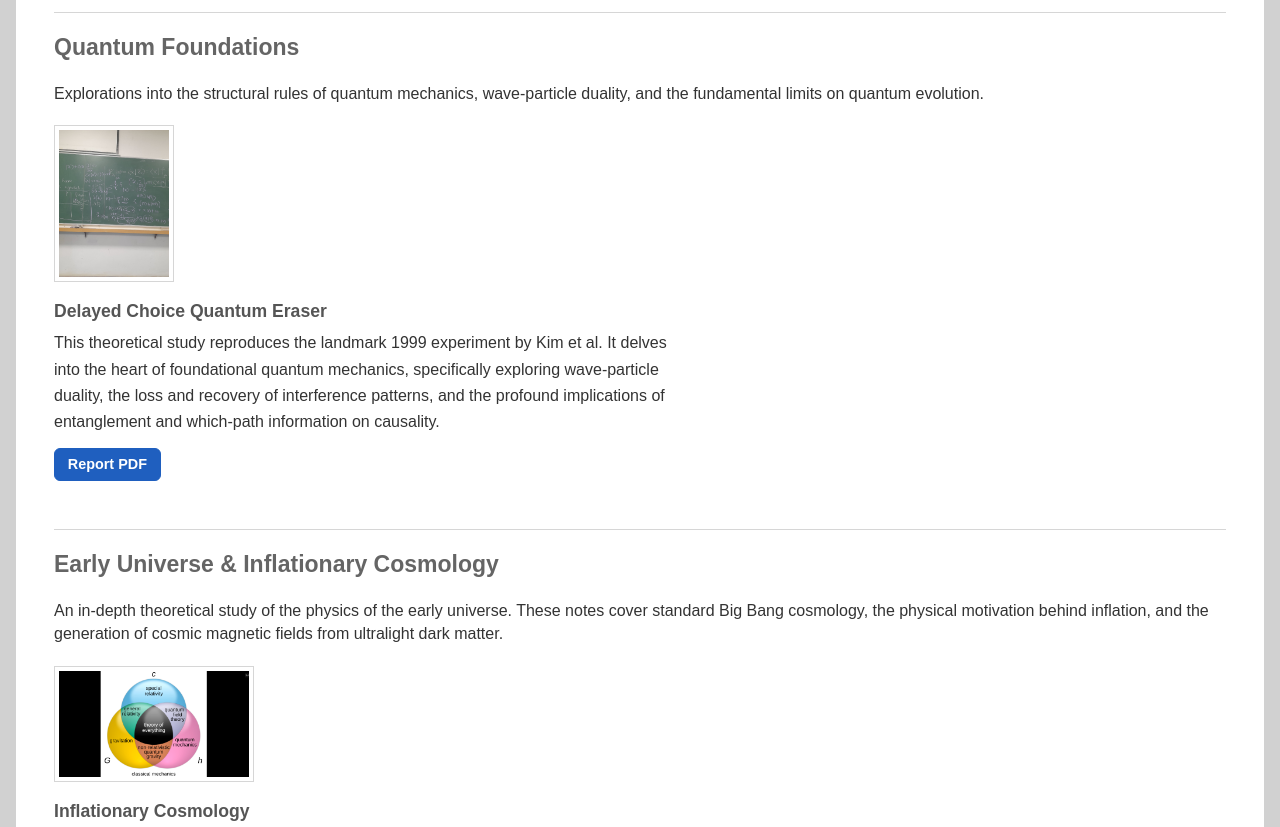
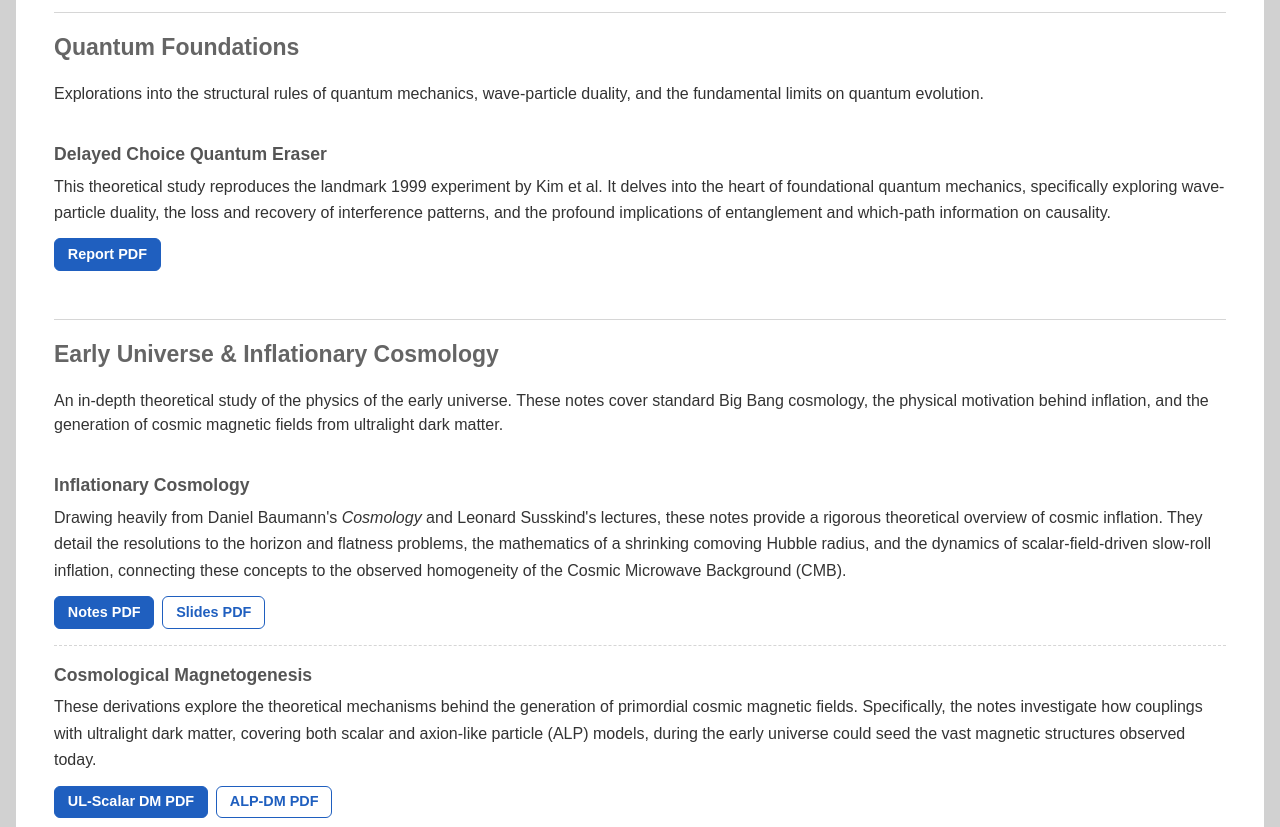
Before and after one commit to raj-gaurav-tripathi/raj-gaurav-tripathi.github.io, a plain HTML site: page notes.html in a window 1280 px wide. Shown: the part 780-1607 px from the top of the page. Drawn offline with nearby package versions, Linux system fonts and the light colour scheme.

Commit message:
Refactor notes.html by cleaning up styles and images
Removed unused styles and section images from notes.html.

```diff
--- a/notes.html
+++ b/notes.html
@@ -107,8 +107,8 @@
       This prevents the image from creating a narrow text column
       and eliminates the large unused space on the right.
     */
+
 .notes-head {
-      display: block;
   padding-top: 1.25rem;
   border-top: 1px solid var(--n-line);
 }
@@ -117,18 +117,6 @@
   margin-top: 0;
 }
 
-    /*
-      Section images remain available, but no longer occupy a
-      separate right-hand column.
-    */
-    .notes-head img {
-      display: block;
-      max-width: 100%;
-      height: auto;
-      margin-top: 1rem;
-      padding: 4px;
-      border: 1px solid var(--n-line);
-    }
 
     .notes-item {
       padding: 1rem 0;
@@ -144,7 +132,6 @@
     }
 
 .notes-item p {
-      max-width: 70ch;
   margin: 0 0 0.75rem;
   line-height: 1.65;
 }
@@ -381,13 +368,6 @@
             wave-particle duality, and the fundamental limits on quantum evolution.
           </p>
 
-          <!-- Section image -->
-          <img
-            src="assets/Board.jpeg"
-            alt="Quantum Board"
-            width="120"
-            loading="lazy"
-            decoding="async">
 
         </div>
 
@@ -445,13 +425,7 @@
             ultralight dark matter.
           </p>
 
-          <!-- Section image -->
-          <img
-            src="assets/QG_Wikki.png"
-            alt="Cosmic Background"
-            width="200"
-            loading="lazy"
-            decoding="async">
+
 
         </div>
 
```
Lines whose indentation alone changed are shown as unchanged.
